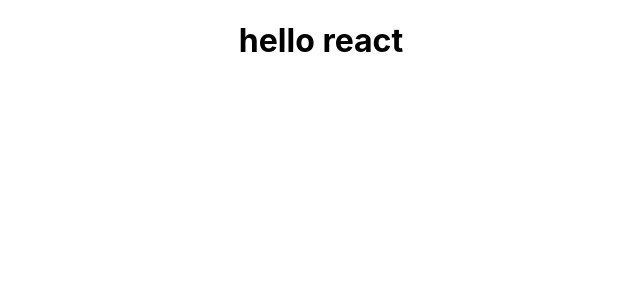
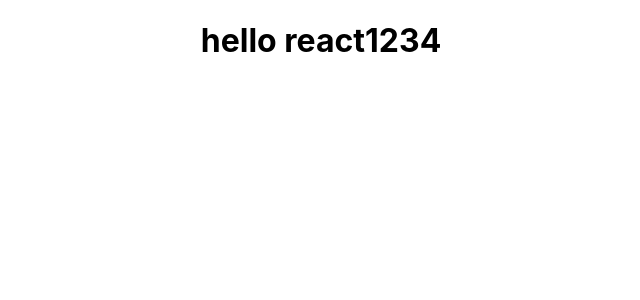
Before and after one commit to Sarsande-Sunil/thrive_weak1_app, a React (Create React App) app: page / in a window 1280 px wide. Shown: the top 300 px of the page, without its empty margins (319-959 px from the left). Built offline with nearby package versions, Linux system fonts and the light colour scheme.

Commit message:
Update App.js

```diff
--- a/src/App.js
+++ b/src/App.js
@@ -3,7 +3,7 @@ import './App.css';
 function App() {
   return (
     <div className="App">
-      <h1>hello react</h1>
+      <h1>hello react1234</h1>
     </div>
   );
 }
```
